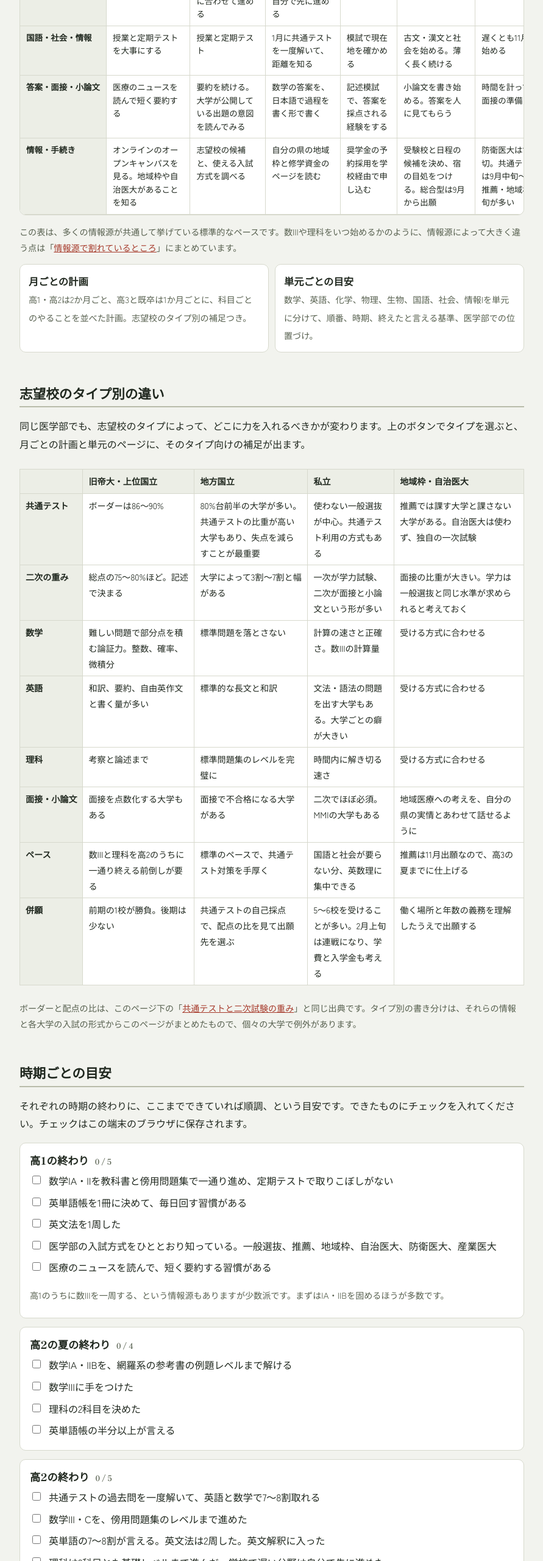
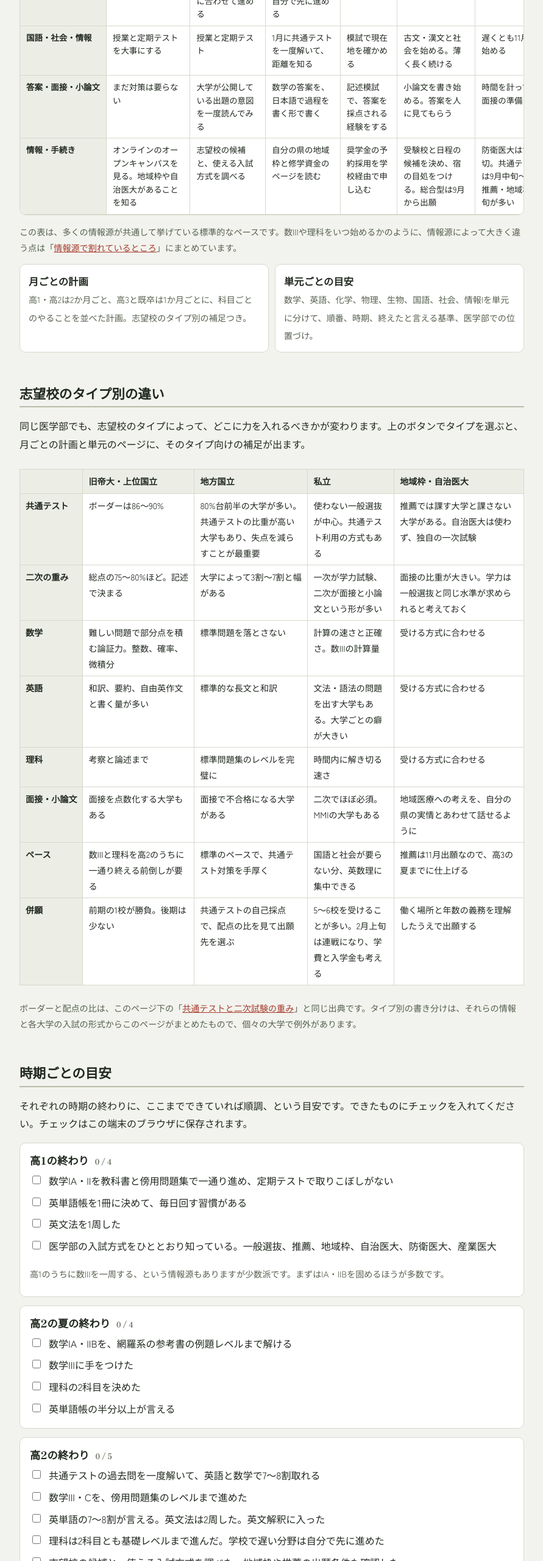
Before and after one commit to kaitoinoue0921/igakubu-roadmap, a plain HTML site: page index.html in a window 1280 px wide. Shown: the part 1460-4020 px from the top of the page at 61% size, without its empty margins (194-1085 px from the left). Drawn offline with Linux system fonts and the light colour scheme.

Commit message:
高1・高2の「医療ニュースを要約」を削除（実際にやる人がいないため）
Co-Authored-By: Claude Opus 5.5 <noreply@anthropic.com>

```diff
--- a/assets/data.js
+++ b/assets/data.js
@@ -41,14 +41,14 @@ PLAN.g1 = [
    eng:['単語帳を1冊決めて、毎日決まった数を回し始める', '文法は時制、助動詞、受動態'],
    sci:['化学基礎「物質の構成」「原子の構造」を傍用問題集で固める'],
    kyo:['古文は単語と用言の活用を授業に合わせて覚える'],
-   ans:['医療のニュースを週に1本読んで、3行で要約する'],
+   ans:[],
    proc:['医学部の入試方式をひととおり知る。トップページの「入試方式を知る」を一度読む']},
   {id:'g1-b', label:'高1 6〜7月', months:[6,7],
    math:['数学I「2次関数」。軸と区間の場合分けで最大・最小を出せるまで'],
    eng:['文法は不定詞、動名詞、分詞', '単語帳を回し続ける'],
    sci:['化学基礎「化学結合」「物質量」。molの計算はここで必ず固める'],
    kyo:['古文の助動詞を覚え始める'],
-   ans:['要約を続ける'],
+   ans:[],
    proc:['夏のオープンキャンパスを調べる。遠ければオンライン版を探す']},
   {id:'g1-c', label:'高1 8月（夏休み）', months:[8],
    math:['1学期の範囲を総復習。苦手な単元の例題を解き直す', '数学I「図形と計量」を先に読んでおく'],
@@ -62,7 +62,7 @@ PLAN.g1 = [
    eng:['文法は関係詞、比較、仮定法'],
    sci:['化学基礎「酸と塩基」。中和滴定とpH'],
    kyo:['授業と定期テストを大事にする'],
-   ans:['要約を続ける'],
+   ans:[],
    proc:[]},
   {id:'g1-e', label:'高1 11〜12月', months:[11,12],
    math:['数学A「図形の性質」「整数」。整数は医学部の二次でよく出るので丁寧に'],
@@ -76,7 +76,7 @@ PLAN.g1 = [
    eng:['短めの英文で、主語と動詞を見つけて文の構造を取る練習', '英検2級を目標にする'],
    sci:['理科の選択を考える。化学に加えて物理か生物', '物理基礎か生物基礎を授業でしっかり'],
    kyo:['共通テストの社会で何を選ぶか確かめる'],
-   ans:['要約を続ける'],
+   ans:[],
    proc:['高2の科目選択を、医学部の受験科目に合わせて出す']}
 ];
 PLAN.g2 = [
--- a/index.html
+++ b/index.html
@@ -113,8 +113,8 @@
   <td data-col="c7">共通テスト形式で本格的に仕上げる</td>
 </tr>
 <tr data-row="答案・面接・小論文"><th>答案・面接・小論文</th>
-  <td data-col="c1">医療のニュースを読んで短く要約する</td>
-  <td data-col="c2">要約を続ける。大学が公開している出題の意図を読んでみる</td>
+  <td data-col="c1">まだ対策は要らない</td>
+  <td data-col="c2">大学が公開している出題の意図を一度読んでみる</td>
   <td data-col="c3">数学の答案を、日本語で過程を書く形で書く</td>
   <td data-col="c4">記述模試で、答案を採点される経験をする</td>
   <td data-col="c5">小論文を書き始める。答案を人に見てもらう</td>
@@ -162,7 +162,6 @@
   <li><label><input type="checkbox" data-id="c1-2"><span>英単語帳を1冊に決めて、毎日回す習慣がある</span></label></li>
   <li><label><input type="checkbox" data-id="c1-3"><span>英文法を1周した</span></label></li>
   <li><label><input type="checkbox" data-id="c1-4"><span>医学部の入試方式をひととおり知っている。一般選抜、推薦、地域枠、自治医大、防衛医大、産業医大</span></label></li>
-  <li><label><input type="checkbox" data-id="c1-5"><span>医療のニュースを読んで、短く要約する習慣がある</span></label></li>
 </ul><p class="note">高1のうちに数IIIを一周する、という情報源もありますが少数派です。まずはIA・IIBを固めるほうが多数です。</p></section>
 
 <section class="goal" data-col="c2" id="goal-c2"><h3>高2の夏の終わり <span class="prog"></span></h3><ul class="checks">
@@ -407,7 +406,7 @@
   <li>面接は点数をつけない大学もありますが、面接の結果だけで不合格になる大学があります。広島大は2027年度から面接を200点にし、50点以下は不合格です。面接を軽く見ないことです。</li>
   <li>MMIと呼ばれる、短い面接を部屋を変えて何回も受ける形式があります。慈恵、東邦、昭和、藤田、国公立では千葉、筑波、東北が導入していて、東京医科も2027年度の一般選抜から始めます。</li>
   <li>小論文は私立の多くが一次試験で課します。よく出るテーマは、AIと医療、地域医療と医師の偏り、高齢化、再生医療、感染症、チーム医療、医療倫理、医師の働き方、予防医療、災害医療です。面接でも、目指す医師像、チーム医療、地域医療はよく聞かれるので、準備が重なります。</li>
-  <li>始める時期の目安は、高1と高2は医療のニュースを読んで要約する、高3の春から夏に小論文を書く練習を増やす、秋からは時間を計って過去問を解く、です。</li>
+  <li>始める時期の目安は、高1と高2は特に対策しなくてよく、高3の春から夏に小論文を書く練習を増やす、秋からは時間を計って過去問を解く、です。</li>
 </ul>
 
 <h2 id="money">お金</h2>
```
